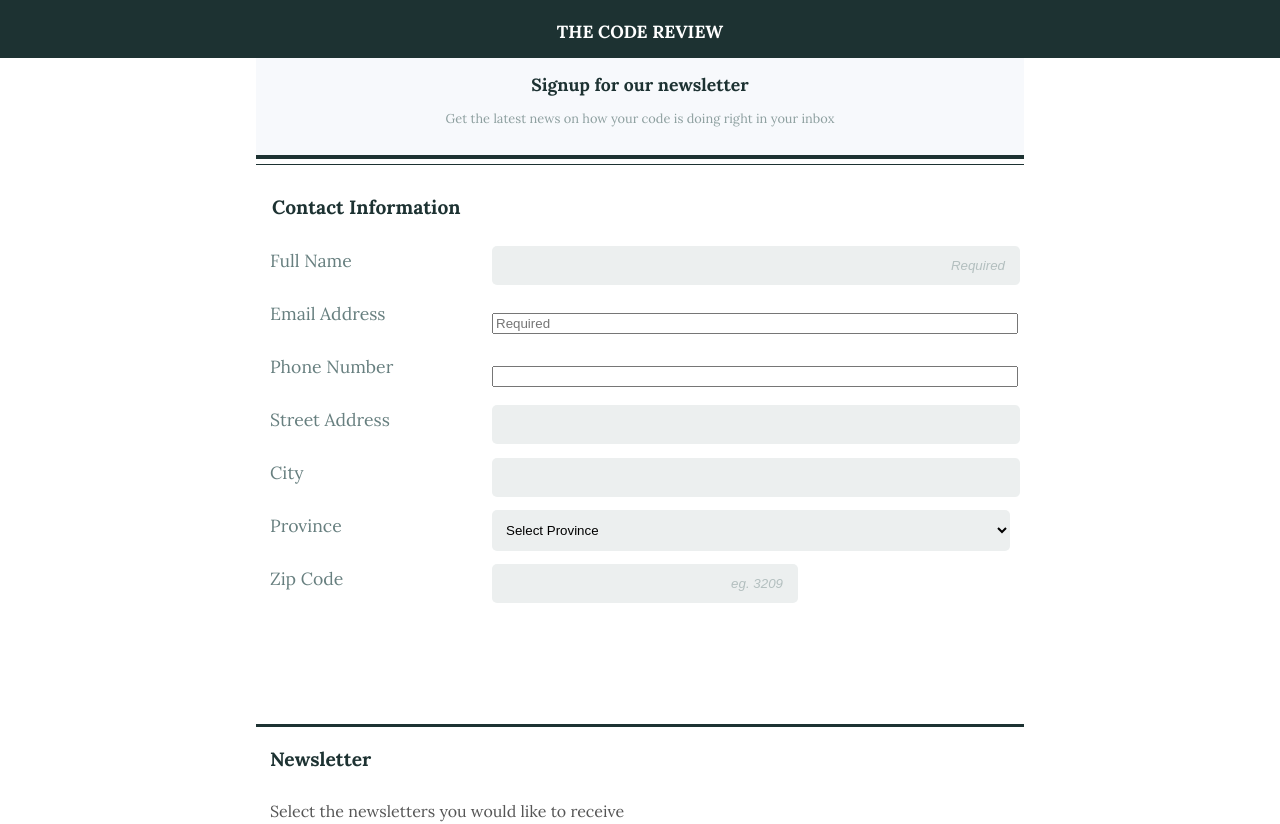
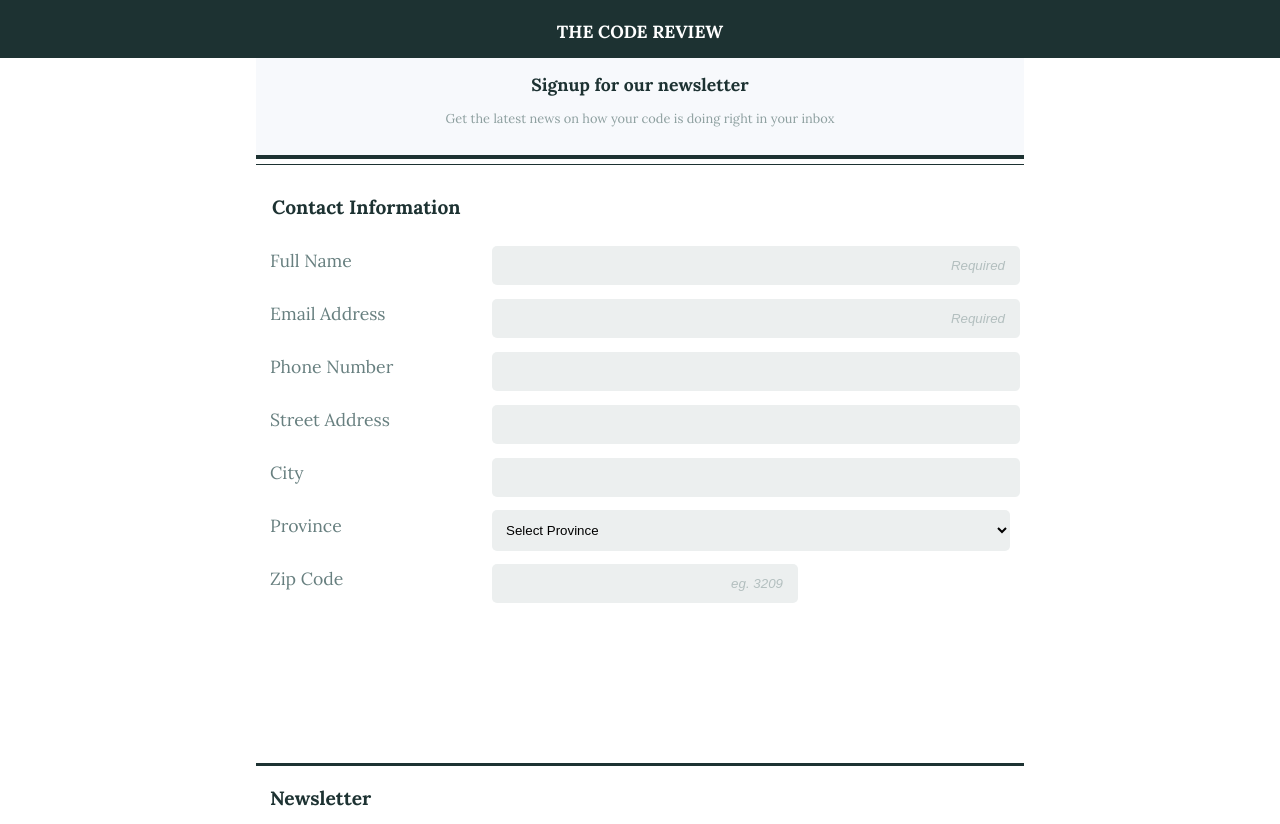
Before and after one commit to Zach-Savage/Online-Registration-Form, a plain HTML site: page index.html in a window 1280 px wide. Shown: the top 824 px of the page. Drawn offline with Linux system fonts and the light colour scheme.

Commit message:
valid and updated css

```diff
--- a/css/styles.css
+++ b/css/styles.css
@@ -70,6 +70,8 @@ label {
 }
 
 input[type='text'],
+input[type='email'],
+input[type='tel'],
 select {
 	width: 100%;
 	margin-top: 10px;
@@ -80,7 +82,8 @@ select {
 	padding: 12px 0 12px 10px;
 }
 
-input[type='text']::placeholder {
+input[type='text']::placeholder,
+input[type='email']::placeholder {
 	text-align: right;
 	padding-right: 15px;
 	font-style: italic;
```
